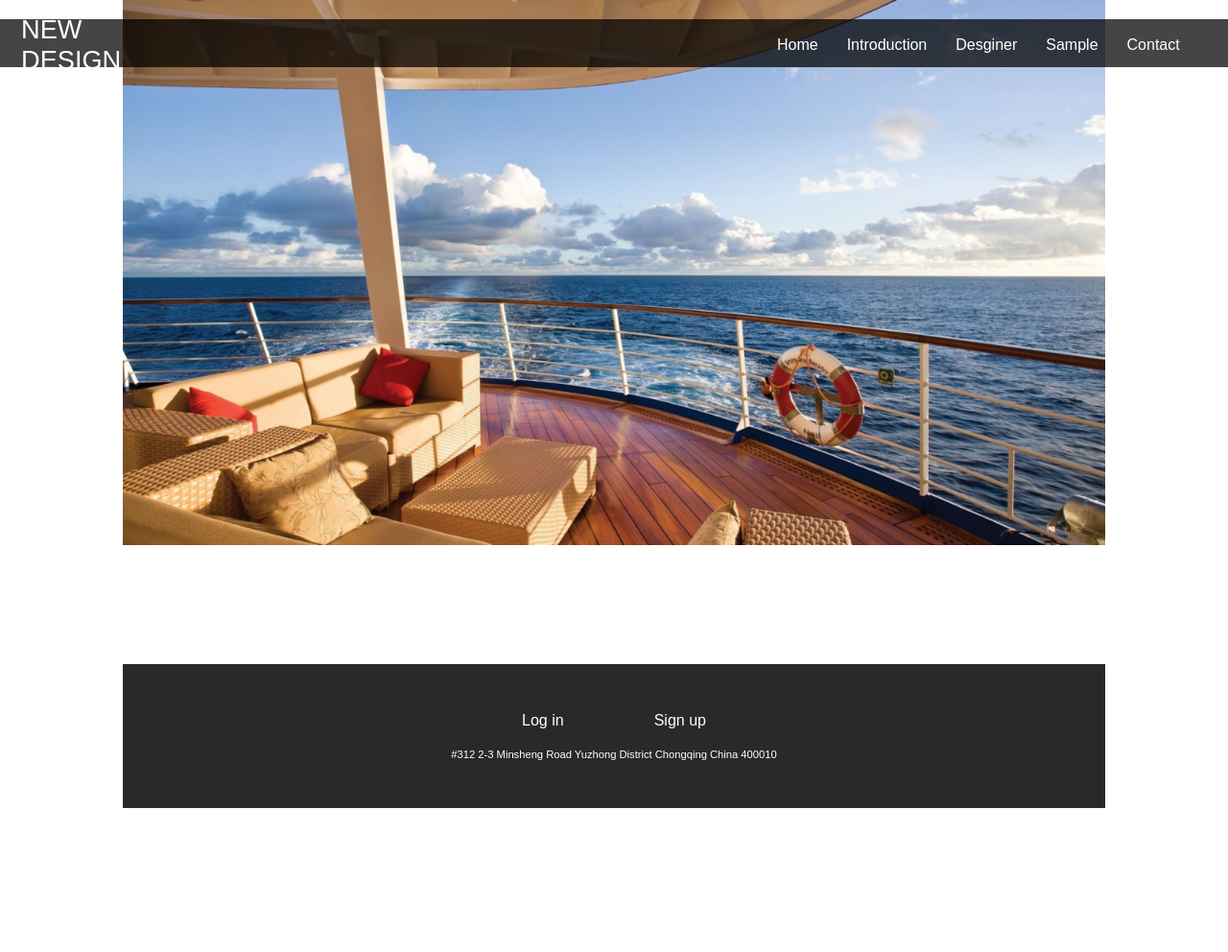
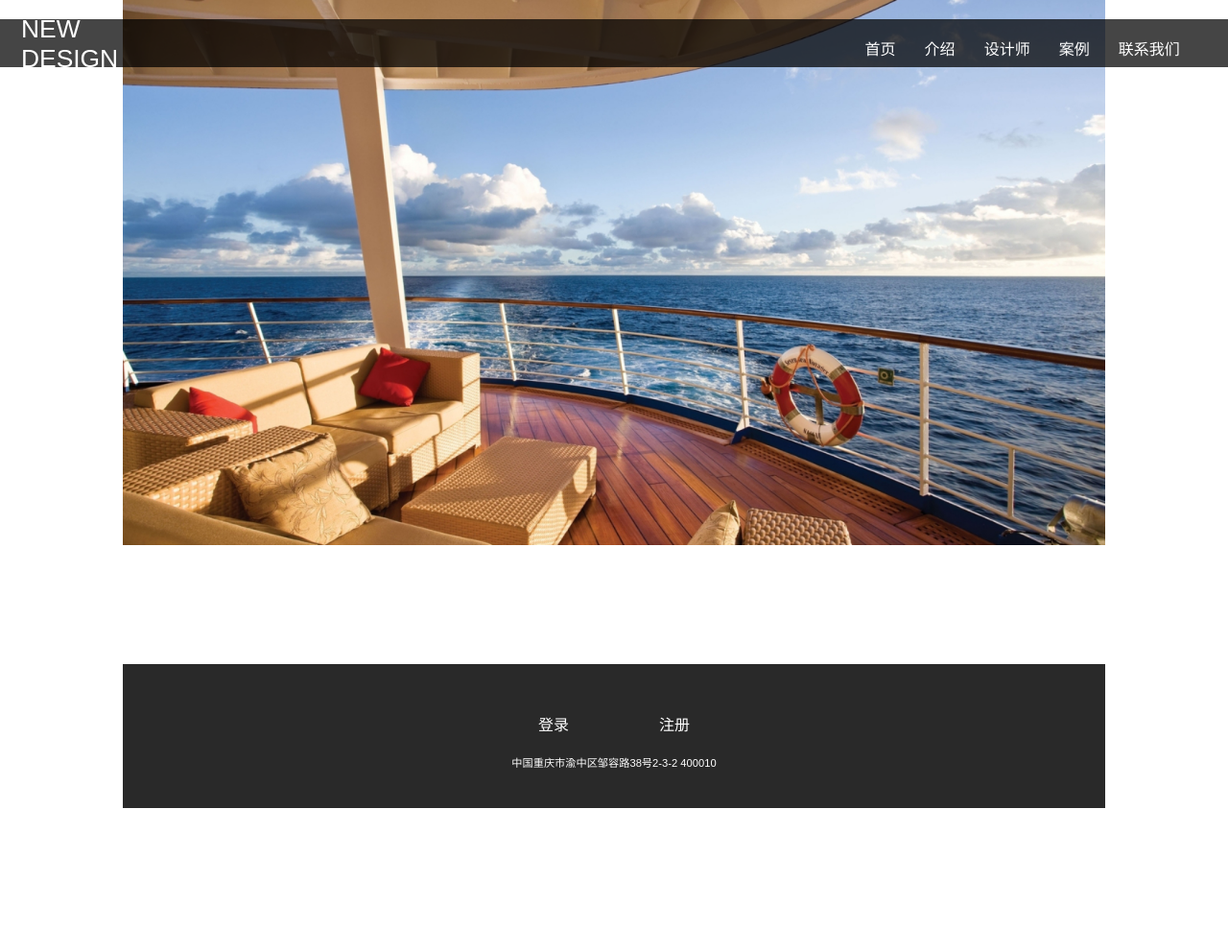
Before and after one commit to Ramonywangziyao/newDesignWeb, a PHP site: page / in a window 1280 px wide. Shown: the whole page at 96% size. Run offline with PHP 8.4, Linux system fonts and the light colour scheme.

Commit message:
newer version

```diff
--- a/css/login.css
+++ b/css/login.css
@@ -38,7 +38,7 @@ div.logo{
 p.icon{
   color:white;
   font-family: sans-serif;
-  font-size: 1.7em;
+  font-size: 1.65em;
   top:-5px;
   margin-left: 30px;
   margin-top: -5px;
--- a/css/mainStyle.css
+++ b/css/mainStyle.css
@@ -41,7 +41,7 @@ div.logo{
 p.icon{
   color:white;
   font-family: sans-serif;
-  font-size: 1.7em;
+  font-size: 1.65em;
   top:-5px;
   margin-left: 30px;
   margin-top: -5px;
--- a/index.php
+++ b/index.php
@@ -1,7 +1,7 @@
 <?php
 
     session_start();
-    $_SESSION["menu"] = array("Contact", "Sample","Desginer","Introduction","Home");
+    $_SESSION["menu"] = array("联系我们", "案例","设计师","介绍","首页");
     ?>
 <!DOCTYPE html>
 <html>
@@ -27,9 +27,9 @@
   </div>
 </div>
 <div class="bottom" align="center">
-  <a class="user_behave" style="margin-right:90px" href="login.php">Log in</a>
-  <a class="user_behave" style="margin-left:0px" href="http://www.baidu.com">Sign up</a>
-  <p align="center" class="address">#312 2-3 Minsheng Road   Yuzhong District   Chongqing   China   400010</p>
+  <a class="user_behave" style="margin-right:90px" href="login.php">登录</a>
+  <a class="user_behave" style="margin-left:0px" href="http://www.baidu.com">注册</a>
+  <p align="center" class="address">中国重庆市渝中区邹容路38号2-3-2 400010</p>
 </div>
 
 </body>
--- a/login.php
+++ b/login.php
@@ -18,8 +18,8 @@
 <!-- header  -->
 <div class="login" align="center">
   <form align="right" style="color:black;font-family:sans-serif;font-size:1.2em" method="POST" action="loginProcess.php">
-    Account<input style="margin-top:100px" class="loginForm" type="text" name="account"></br>
-    Password<input class="loginForm" type="password" name="password"></br>
+    <b>账号</b><input style="margin-top:100px" class="loginForm" type="text" name="account"></br>
+    <b>密码</b><input class="loginForm" type="password" name="password"></br>
     <input class="loginbutton" type="submit" value="" align="center">
   </form>
 </div>
```
